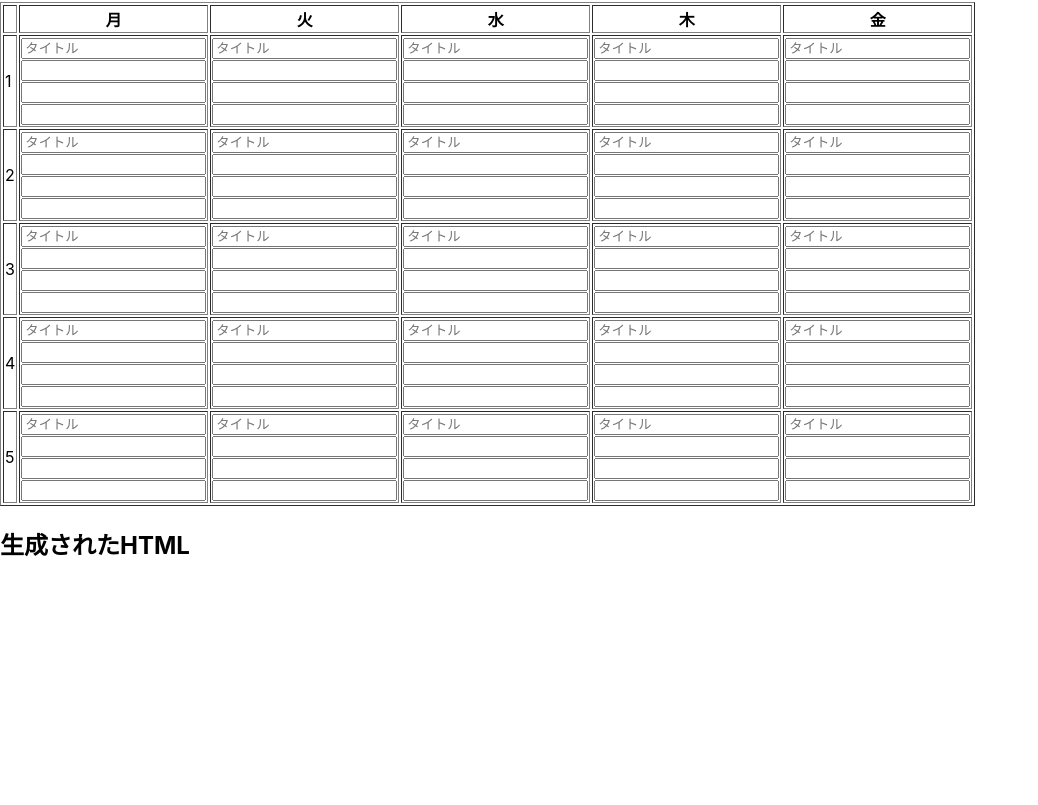
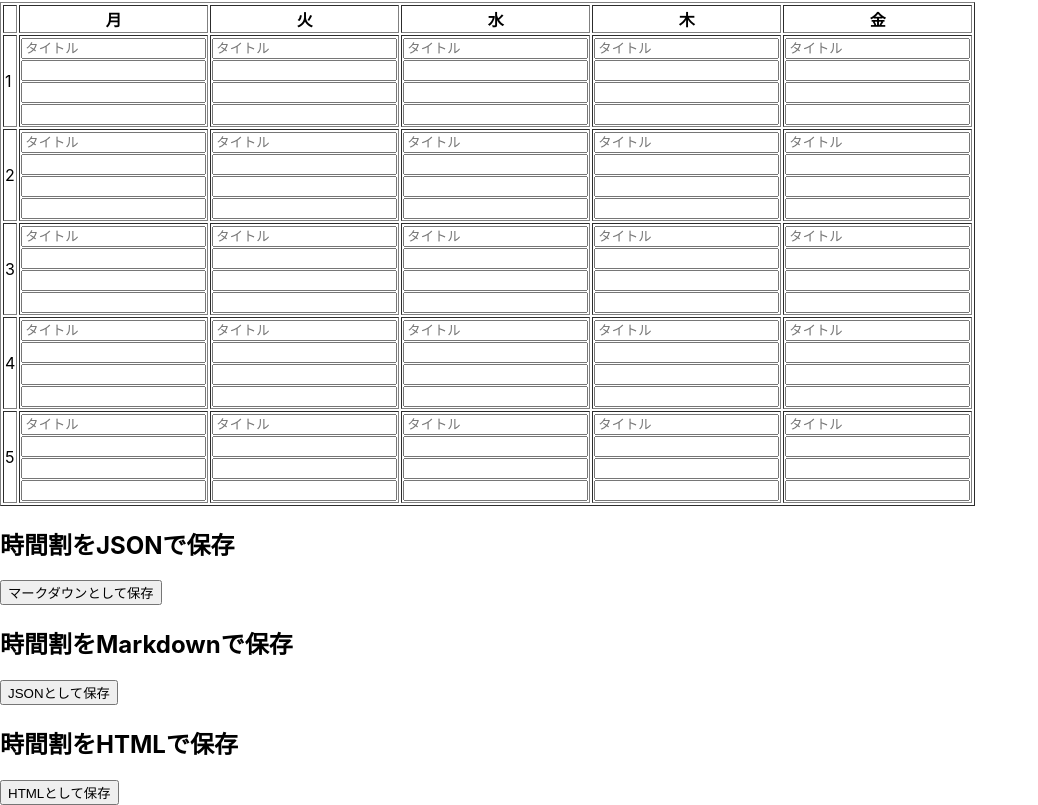
Before and after one commit to coldTOUFU/timesheet_generator, a React (Create React App) app: page / in a window 1280 px wide. Shown: the part 1061-1866 px from the top of the page, without its empty margins (0-1038 px from the left). Before the commit the page ends 1641 px from the top, so only its background shows below. Built offline with nearby package versions, Linux system fonts and the light colour scheme.

Commit message:
add: 時間割を保存する機能追加。

```diff
--- a/src/App.tsx
+++ b/src/App.tsx
@@ -296,12 +296,48 @@ const EditTable: React.FC<EditTableProps> = (props) => {
   );
 }
 
-type GeneratedHTMLProps = {
-  table: TimeTable.Table
+const DownloadString = (filename: string, str: string) => {
+  const blob = new Blob([str], {type: 'text/plain'});
+  const download_link = document.createElement('a');
+  download_link.href = URL.createObjectURL(blob);
+  download_link.download = filename;
+  download_link.click();
 }
 
-const GeneratedHTML: React.FC<GeneratedHTMLProps> = (props) => {
-  return (<div/>);
+type DownloadAsJSONProps = {
+  jsonStr: string;
+}
+
+const DownloadAsJSON: React.FC<DownloadAsJSONProps> = (props) => {
+  return (
+    <input type="button"
+        onClick={() => DownloadString("timetable.json", props.jsonStr)}
+        value="マークダウンとして保存"/>
+  );
+}
+
+type DownloadAsMarkdownProps = {
+  markdownStr: string;
+}
+
+const DownloadAsMarkdown: React.FC<DownloadAsMarkdownProps> = (props) => {
+  return (
+    <input type="button"
+        onClick={() => DownloadString("timetable.md", props.markdownStr)}
+        value="JSONとして保存"/>
+  );
+}
+
+type DownloadAsHTMLProps = {
+  htmlStr: string;
+}
+
+const DownloadAsHTML: React.FC<DownloadAsHTMLProps> = (props) => {
+  return (
+    <input type="button"
+        onClick={() => DownloadString("timetable.html", props.htmlStr)}
+        value="HTMLとして保存"/>
+  );
 }
 
 type TimeTableRendererState = {
@@ -370,8 +406,9 @@ class TimeTableRenderer extends React.Component<{}, TimeTableRendererState> {
     const periodRanges = <PeriodRanges maxPeriod={tableContent.periodHeader.length} onPeriodChange={this.updatePeriodRanges}/>;
     const fieldItems = <FieldItems onFieldItemCheckBoxChange={this.updateFieldItemIsLink} onFieldItemNameChange={this.updateFieldItemName}/>;
     const editTable = <EditTable tableContent={tableContent} onEditFieldTitleChange={this.updateFieldTitle} onEditFieldItemChange={this.updateFieldItemValue}/>;
-    const generatedHTML = <GeneratedHTML table={this.state.table}/>;
-
+    const downloadAsJSON = <DownloadAsJSON jsonStr={JSON.stringify(this.state.table.toObject())}/>;
+    const downloadAsMarkdown = <DownloadAsMarkdown markdownStr={this.state.table.toMarkdown()}/>;
+    const downloadAsHTML = <DownloadAsHTML htmlStr={this.state.table.toHTML()}/>;
     return (
       <>
         <div>
@@ -395,8 +432,16 @@ class TimeTableRenderer extends React.Component<{}, TimeTableRendererState> {
           {editTable}
         </div>
         <div>
-          <h2>生成されたHTML</h2>
-          {generatedHTML}
+          <h2>時間割をJSONで保存</h2>
+          {downloadAsJSON}
+        </div>
+        <div>
+          <h2>時間割をMarkdownで保存</h2>
+          {downloadAsMarkdown}
+        </div>
+        <div>
+          <h2>時間割をHTMLで保存</h2>
+          {downloadAsHTML}
         </div>
       </>
     );
--- a/src/timetable.ts
+++ b/src/timetable.ts
@@ -159,6 +159,47 @@ export namespace TimeTable {
       return { "dowHeader": dowHeader, "periodHeader": periodHeader, "body": body };
     }
 
+    public toMarkdown(): string {
+      const src = this.toObject();
+
+      /* 曜日ヘッダと、表の太線を作る。 */
+      let mdStr = `|   | ${src.dowHeader.join(" | ")} |\n`;
+      mdStr += `|   | ${src.dowHeader.map(_ => " --- ").join(" | ")} |\n`;
+
+      /* 表のボディを作る。 */
+      mdStr += src.periodHeader.map((e, idx) => {
+        const periodStr = `${e.period}<br>${e.start}<br>${e.end}`;
+        const rowStr = src.body[idx].map(field => {
+          const itemsStr = field.items.map(item =>
+              item.isLink ?
+                  `[${item.name}](${item.value})` : item.value).join("<br>");
+          return `${field.name}<br>${itemsStr}`;
+        }).join(" | ");
+        return `| ${periodStr} | ${rowStr} |`;
+      }).join("\n");
+      return mdStr;
+    }
+
+    public toHTML(): string {
+      const src = this.toObject();
+
+      /* 曜日ヘッダを作る。 */
+      let thStr = `<th>${src.dowHeader.join("</th><th>")}</th>`
+
+      /* 表のボディを作る。 */
+      let tbodyStr = src.periodHeader.map((e, idx) => {
+        const periodStr = `<th>${e.period}<br>${e.start}<br>${e.end}</th>`;
+        const rowStr = src.body[idx].map(field => {
+          const itemsStr = field.items.map(item =>
+              item.isLink ?
+                  `<a href="${item.value}">${item.name}</a>` : item.value).join("<br>");
+          return `<td>${field.name}<br>${itemsStr}</td>`;
+        }).join();
+        return `<tr>${periodStr}${rowStr}</tr>`;
+      }).join("\n");
+      return `<html><body><tbody>${thStr}${tbodyStr}</tbody></body></html>`;
+    }
+
     private initField(): TimeTable.Field {
       return {
         name:  "",
```
